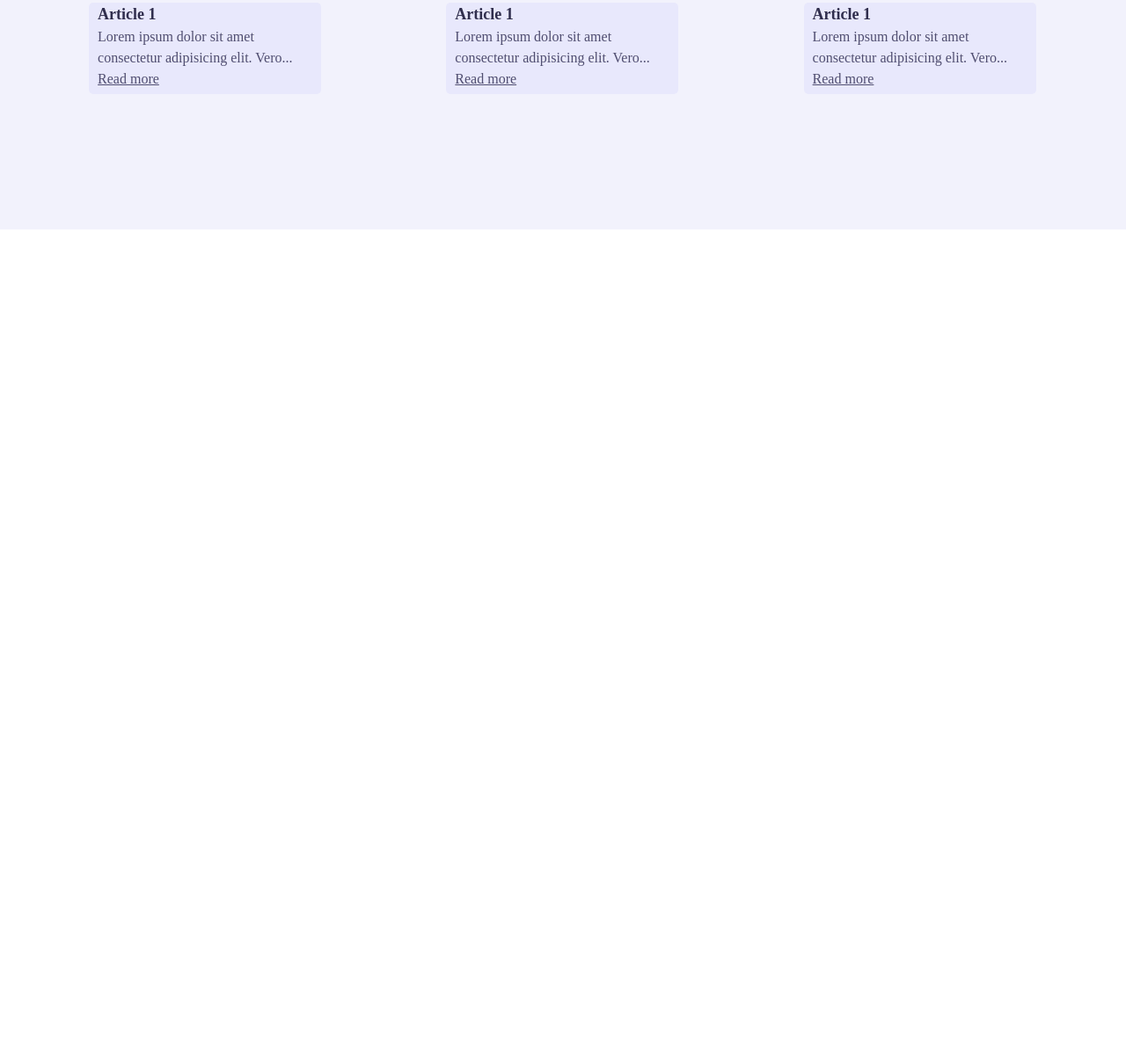
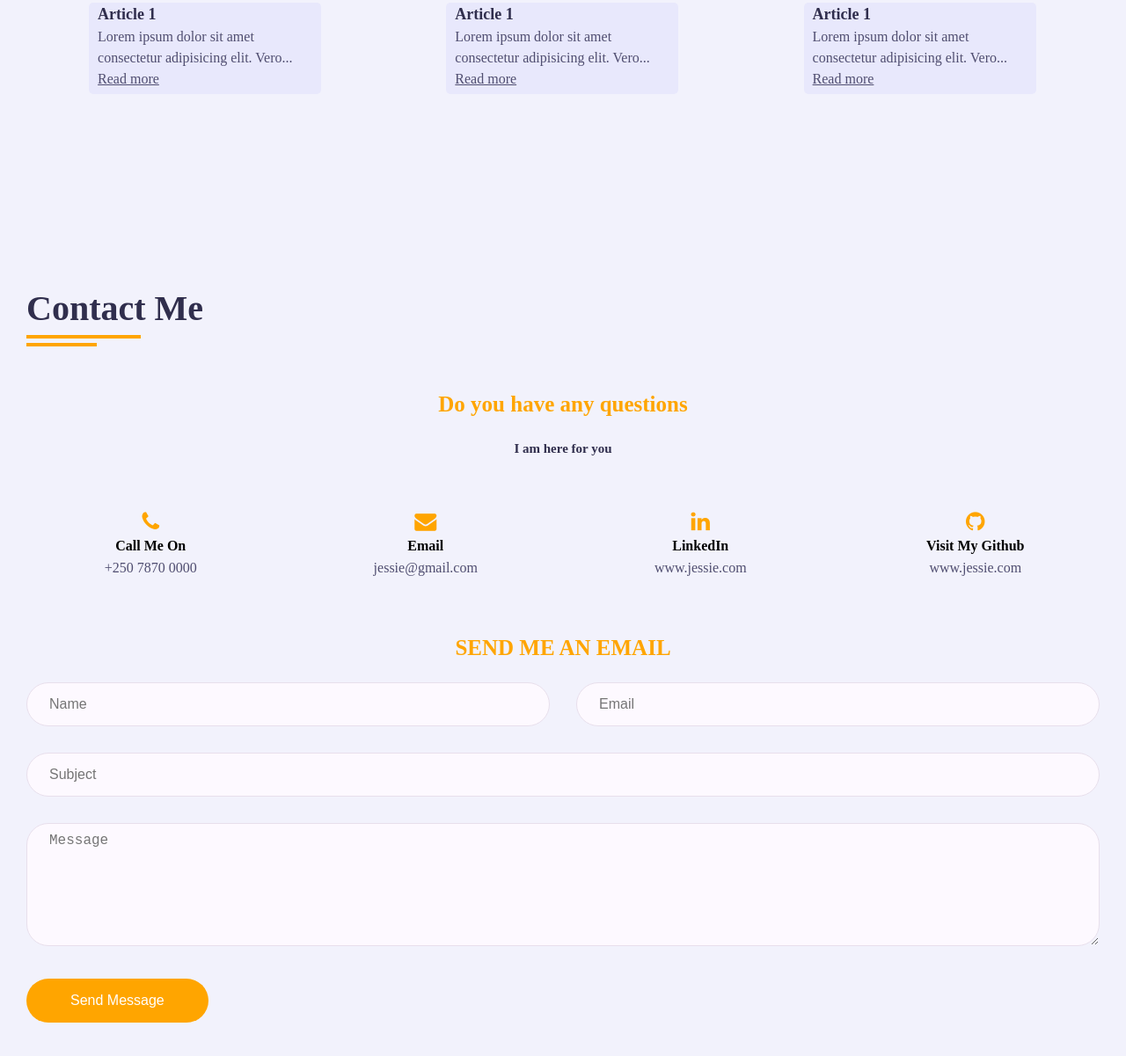
Before and after one commit to UmuhireJessie/MyBrand_Jessie, a plain HTML site: page index.html in a window 1280 px wide. Shown: the part 3413-4614 px from the top of the page at 88% size. Before the commit the page ends 3674 px from the top, so only its background shows below. Drawn offline with Linux system fonts and the light colour scheme; a script that the page names is missing; a web font is replaced by a local one.

Commit message:
contact page of website

```diff
--- a/css/style.css
+++ b/css/style.css
@@ -529,3 +529,82 @@ h3.my-proffession{
     text-decoration: underline;
     cursor: pointer;
 }
+
+/* Contact */
+.contact-title{
+    color: var(--skin-color);
+    text-align: center;
+    font-size: 25px;
+    margin-bottom: 20px;
+}
+.contact-sub-title{
+    color: var(--text-black-900);
+    text-align: center;
+    font-size: 15px;
+    margin-bottom: 60px
+}
+.contact .contact-info-item{
+    flex: 0 0 25%;
+    max-width: 25%;
+    text-align: center;
+     margin-bottom: 60px;
+}
+.contact .contact-info-item .icon{
+    display: inline-block;
+}
+.contact .contact-info-item .icon .fa{
+    font-size:  25px;
+    color: var(--skin-color);
+}
+.contact .contact-info-item .h4{
+    font-size: 18px;
+    font-weight: 700;
+    color: var(--text-black-900);
+    text-transform: capitalize;
+    margin: 15px 0 5px;
+}
+.contact .contact-info-item p{
+    font-size: 16px;
+    line-height: 25px;
+    color: var(--text-black-700);
+    font-weight: 400;
+}
+
+.contact .contact-form{
+    flex: 0 0 100%;
+    max-width: 100%;
+}
+.contact .contact-form .col-6{
+    flex: 0 0 50%;
+    max-width: 50%;
+
+    /* background-color: red; */
+}
+.contact .contact-form .col-12{
+    flex: 0 0 100%;
+    max-width: 100%;
+}
+.contact .contact-form .form-item{
+    margin-bottom: 30px;
+}
+.contact .contact-form .form-item .form-control{
+    width: 100%;
+    height: 50px;
+    border-radius: 25px;
+    background: var(--bg-black-100);
+    border: 1.5px solid var(--bg-black-50);
+    padding: 10px 25px;
+    font-size: 16px;
+    color: var(--text-black-700);
+    transition: all 0.3s ease;
+}
+.contact .contact-form .form-item .form-control:focus{
+    box-shadow: 0 0 20px rgba(48,46,77,0.15);
+}
+.contact .contact-form .form-item textarea.form-control{
+    height: 140px;
+}
+.contact .contact-form .btn{
+    height: 50px;
+    padding: 0 50px;
+}
--- a/index.html
+++ b/index.html
@@ -314,6 +314,84 @@
                     </div>
             </section>
 
+            <section class="contact section">
+                <div class="container">
+                    <div class="row">
+                        <div class="section-title padd-15">
+                            <h2>Contact Me</h2>
+                        </div>
+                    </div>
+                    <h3 class="contact-title padd-15">Do you have any questions</h3>
+                    <h4 class="contact-sub-title padd-15">I am here for you</h4>
+                    <div class="row">
+                        <div class="contact-info-item padd-15">
+                            <div class="icon"><i class="fa fa-phone"></i></div>
+                            <h4>Call Me On</h4>
+                            <p>+250 7870 0000</p>
+                        </div>
+
+                        <div class="contact-info-item padd-15">
+                            <div class="icon"><i class="fa fa-envelope"></i></div>
+                            <h4>Email</h4>
+                            <p>jessie@gmail.com</p>
+                        </div>
+
+                        <div class="contact-info-item padd-15">
+                            <div class="icon"><i class="fa fa-linkedin"></i></div>
+                            <h4>LinkedIn</h4>
+                            <p>www.jessie.com</p>
+                        </div>
+
+                        <div class="contact-info-item padd-15">
+                            <div class="icon"><i class="fa fa-github"></i></div>
+                            <h4>Visit My Github</h4>
+                            <p>www.jessie.com</p>
+                        </div>
+                    </div>
+                    <h3 class="contact-title padd-15">SEND ME AN EMAIL</h3>
+                        <!-- <h4 class="contact-sub-title"></h4> -->
+
+                    <div class="row">
+                        <div class="contact-form padd-15">
+                            <div class="row">
+                                <div class="form-item col-6 padd-15">
+                                    <div class="form-group">
+                                        <input type="text" class="form-control" placeholder="Name">
+                                    </div>
+                                </div>
+                                <div class="form-item col-6 padd-15">
+                                    <div class="form-group">
+                                        <input type="email" class="form-control" placeholder="Email">
+                                    </div>
+                                </div>
+                            </div>
+
+                            <div class="row">
+                                <div class="form-item col-12 padd-15">
+                                    <div class="form-group">
+                                        <input type="text" class="form-control" placeholder="Subject">
+                                    </div>
+                                </div>
+                            </div>
+
+                            <div class="row">
+                                <div class="form-item col-12 padd-15">
+                                    <div class="form-group">
+                                        <textarea name="" class="form-control" id="" placeholder="Message"></textarea>
+                                    </div>
+                                </div>
+                            </div>
+
+                            <div class="row">
+                                <div class="form-item col-12 padd-15">
+                                    <button type="submit" class="btn">Send Message</button>
+                                </div>
+                            </div>
+                        </div>
+                    </div>
+                </div>
+            </section>
+
         </div>
         <!-- =====Main Content Start -->
     </div>
```
